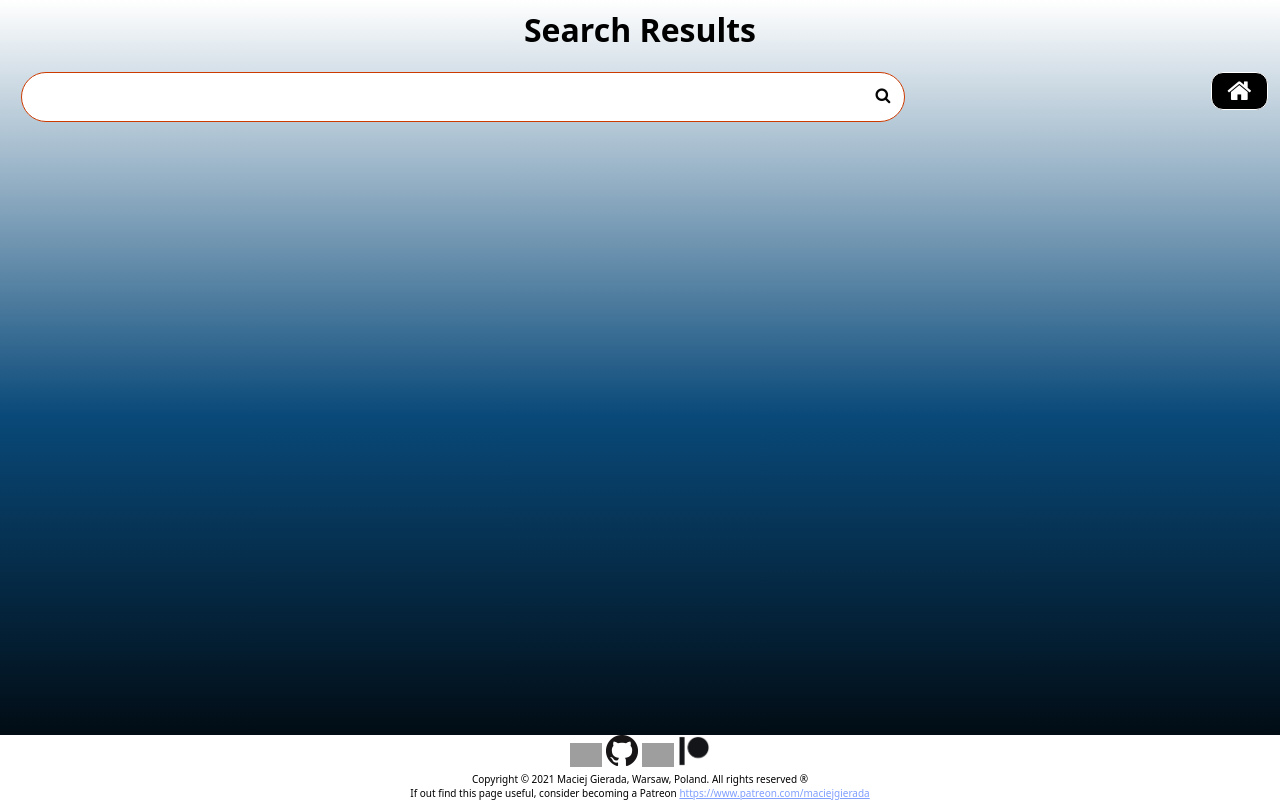
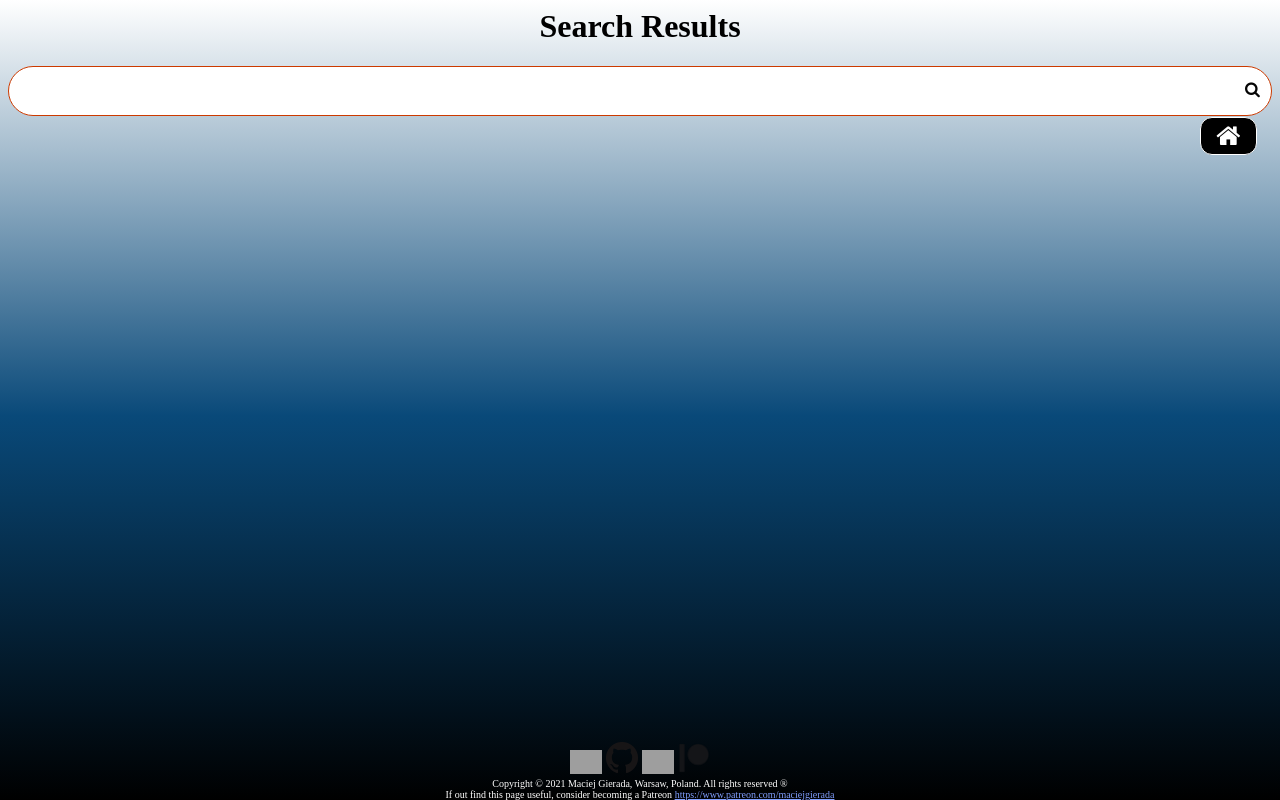
Before and after one commit to mgierada/TGSE, a Django app: template templates/search_results.html in a window 1280 px wide. Run offline with Django 3.2, Linux system fonts and the light colour scheme; the template is opened without the code that fills it, so the values that code supplies are empty; some libraries are stand-ins or nearby versions; grey boxes are pictures that could not be loaded.

Commit message:
Added style to the input in the search page and changed position button home

```diff
--- a/search_for_transcript/static/search_for_transcript/style.css
+++ b/search_for_transcript/static/search_for_transcript/style.css
@@ -1,13 +1,34 @@
 @import url(http://netdna.bootstrapcdn.com/font-awesome/3.2.1/css/font-awesome.css);
+
+/* a {
+  color: #0033cc;
+} */
+
+body {
+  /* font: 100% system-ui; */
+  color: #eee;
+  /* background: rgb(255, 255, 255); */
+  background: linear-gradient(
+    180deg,
+    rgba(255, 255, 255, 1) 0%,
+    rgba(9, 73, 121, 1) 52%,
+    rgba(0, 0, 0, 1) 100%
+  );
+  box-sizing: border-box;
+}
+
+body a {
+  color: #809fff;
+}
 
 .search {
   width: 100%;
   position: relative;
 }
 .search_results {
-  width: 70%;
-  position: relative;
-  margin-left: 1%;
+  width: 100%;
+  /* position: relative; */
+  /* margin-left: 1%; */
 }
 
 .searchTerm {
@@ -40,27 +61,29 @@
 .search:before {
   position: absolute;
   right: 0px;
+  width: 100%;
   width: 45px;
   height: 36px;
   line-height: 47px;
   text-align: center;
   color: rgb(5, 5, 5);
   border-radius: 5px;
-  font-family: "FontAwesome";
-  content: "\f002";
+  font-family: 'FontAwesome';
+  content: '\f002';
 }
 
 .search_results:before {
   position: absolute;
   right: 0px;
-  width: 45px;
+  width: 100%;
+  width: 55px;
   height: 36px;
   line-height: 47px;
   text-align: center;
   color: rgb(5, 5, 5);
   border-radius: 5px;
-  font-family: "FontAwesome";
-  content: "\f002";
+  font-family: 'FontAwesome';
+  content: '\f002';
 }
 
 /*Resize the wrap to see the search bar change!*/
@@ -106,28 +129,6 @@ h2 {
   text-align: center;
   color: black;
 }
-body {
-  font: 100% system-ui;
-}
-
-a {
-  color: #0033cc;
-}
-
-body {
-  color: #eee;
-  /* background: rgb(255, 255, 255); */
-  background: linear-gradient(
-    180deg,
-    rgba(255, 255, 255, 1) 0%,
-    rgba(9, 73, 121, 1) 52%,
-    rgba(0, 0, 0, 1) 100%
-  );
-}
-
-body a {
-  color: #809fff;
-}
 
 .figure {
   align-items: center;
@@ -166,9 +167,23 @@ body a {
   padding-right: 5%;
   padding-bottom: 5%;
 }
-/* .submit-button_go_back {
+
+.submit-button right_align {
+  border-radius: 25px;
+  right: 0px;
+  width: 50px;
+  height: 50px;
+  opacity: 0;
+  cursor: pointer;
+  margin: 10px;
+}
+
+.right_align {
   float: right;
-} */
+  margin-bottom: 25px;
+  margin-right: 15px;
+  margin-top: -10px;
+}
 
 /* .submit-button_go_back {
   box-shadow: inset 0px 1px 0px 0px #ffffff;
@@ -206,7 +221,7 @@ body a {
 
   box-sizing: border-box;
   text-decoration: none;
-  font-family: "Roboto", sans-serif;
+  font-family: 'Roboto', sans-serif;
   font-weight: 400;
   font-size: small;
   color: #ffffff;
@@ -220,13 +235,13 @@ body a {
   background-color: black;
   padding: 0.35em 1.2em;
   border: 0.1em solid #ffffff;
-  margin: 0 0.3em 0.3em 0;
+  /* margin: 0 0.3em 0.3em 0; */
   /* border-radius: 0.12em; */
   border-radius: 12px;
 
   box-sizing: border-box;
   text-decoration: none;
-  font-family: "Roboto", sans-serif;
+  font-family: 'Roboto', sans-serif;
   font-weight: 400;
   font-size: small;
   color: #ffffff;
@@ -246,7 +261,7 @@ body a {
 
 @media all and (max-width: 30em) {
   .submit-button {
-    display: block;
+    /* display: block; */
     margin: 0.4em auto;
   }
 }
@@ -256,10 +271,6 @@ body a {
     display: block;
     margin: 0.4em auto;
   }
-}
-
-.right_align {
-  float: right;
 }
 
 /* .bouncy{
@@ -311,8 +322,8 @@ body a {
   left: 0;
   bottom: 0;
   width: 100%;
-  background-color: white;
-  color: black;
+  /* background-color: grey; */
+  color: #fff;
   text-align: center;
 }
 
@@ -363,7 +374,7 @@ body a {
 
 /* Tooltip arrow */
 .tooltip .tooltiptext::after {
-  content: "";
+  content: '';
   position: absolute;
   top: 100%;
   left: 50%;
--- a/templates/search_results.html
+++ b/templates/search_results.html
@@ -16,21 +16,21 @@
 </head>
 <body>
   <div>
-    <div>
+    <div >
       <form method="GET" action="{% url 'search_results' %}">
           <div class="search_results">
               <input type="text" class="searchTerm" placeholder="{{ initial_query }}" name="q">
               <input type="submit" class="searchButton">
             </div>
           </form>
-      <button class="submit-button right_align" onclick="location.href = '/'">
-        <span class="fa fa-home fa-2x"></span>
-      </button>
         </div>
         <br><br>
         <div class='show_total_occurances'>
           {{ response }}
           {{ count }}
+          <button class="submit-button right_align" onclick="location.href = '/'">
+            <span class="fa fa-home fa-2x"></span>
+          </button>
     </div>
   </div>
 
```
Lines whose indentation alone changed are shown as unchanged.
